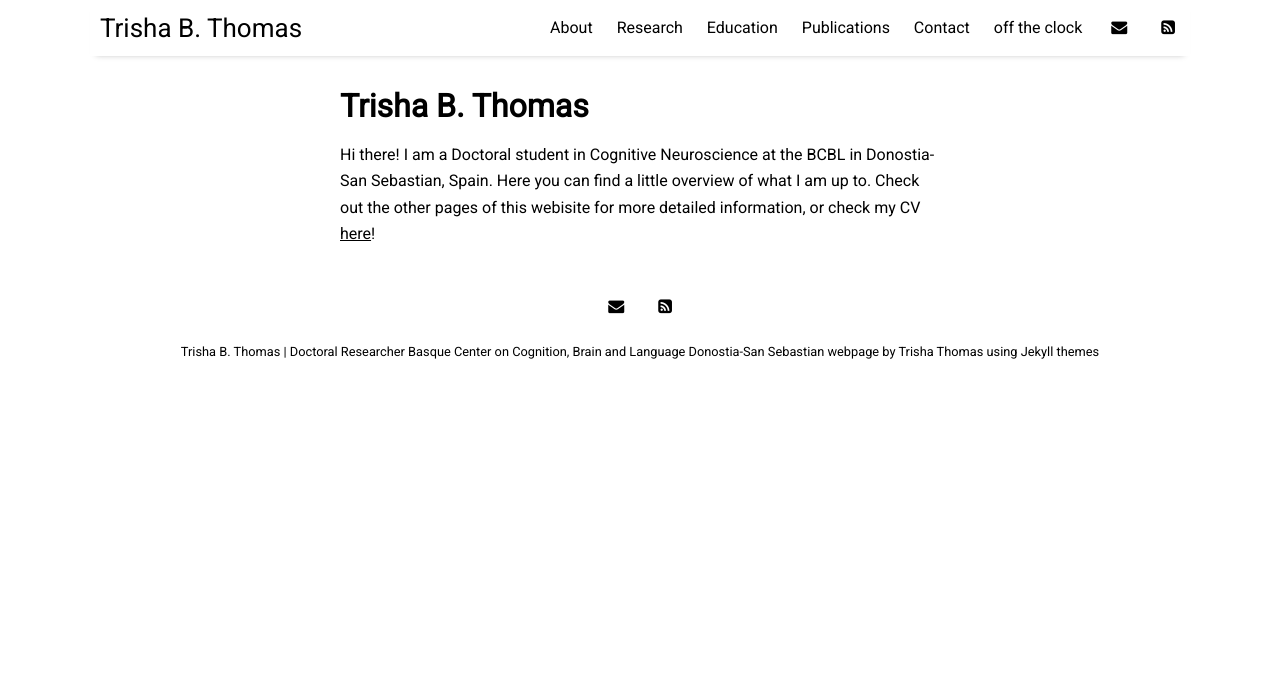
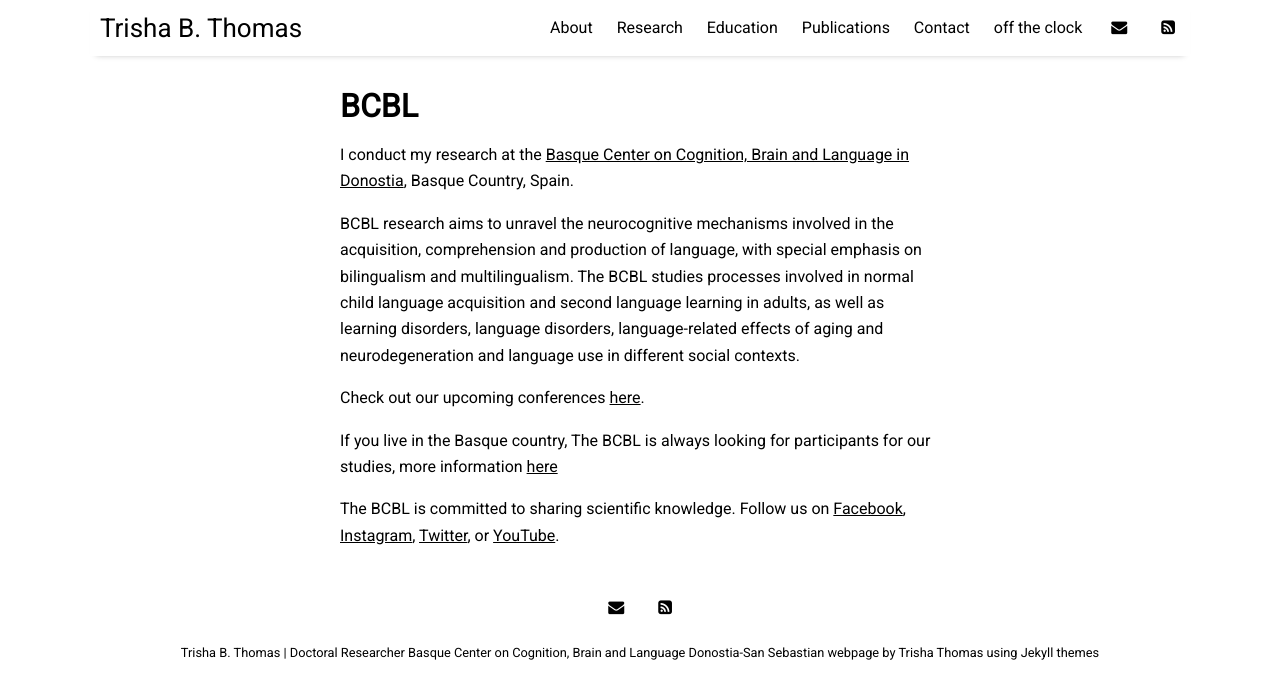
Before and after one commit to tthomas840/tthomas840.github.io, a Jekyll site: the page built from _posts/2016-04-04-about-the-author.md, in a window 1280 px wide. Shown: the top 699 px of the page. Built offline with Jekyll 4.4.1, drawn with Linux system fonts in a browser that asks for light colours; nearby versions of some CDN libraries.

Commit message:
Update 2016-04-04-about-the-author.md

```diff
--- a/_posts/2016-04-04-about-the-author.md
+++ b/_posts/2016-04-04-about-the-author.md
@@ -1,11 +1,19 @@
 ---
 #layout: post
 layout: page
-title: "Trisha B. Thomas"
+title: "BCBL"
 #author: "Paul Le"
 #categories: facts
 #tags: [sample]
-image: hike.jpeg
+image: donostia.jpg
 ---
 
-Hi there! I am a Doctoral student in Cognitive Neuroscience at the BCBL in Donostia-San Sebastian, Spain. Here you can find a little overview of what I am up to. Check out the other pages of this webisite for more detailed information, or check my CV [here]({{ https://tthomas840.github.io}}/assets/cv.pdf)!
+I conduct my research at the [Basque Center on Cognition, Brain and Language in Donostia](https://www.bcbl.eu/en), Basque Country, Spain.
+
+BCBL research aims to unravel the neurocognitive mechanisms involved in the acquisition, comprehension and production of language, with special emphasis on bilingualism and multilingualism. The BCBL studies processes involved in normal child language acquisition and second language learning in adults, as well as learning disorders, language disorders, language-related effects of aging and neurodegeneration and language use in different social contexts.
+
+Check out our upcoming conferences [here](https://www.bcbl.eu/en/conferences).
+
+If you live in the Basque country, The BCBL is always looking for participants for our studies, more information [here](https://www.bcbl.eu/en/participate-our-studies)
+
+The BCBL is committed to sharing scientific knowledge. Follow us on [Facebook](https://www.facebook.com/bcbl.eu/), [Instagram](https://www.instagram.com/bcbl_basque_center/), [Twitter](https://twitter.com/bcbl_), or [YouTube](https://www.youtube.com/user/BCBLchannel).
```
